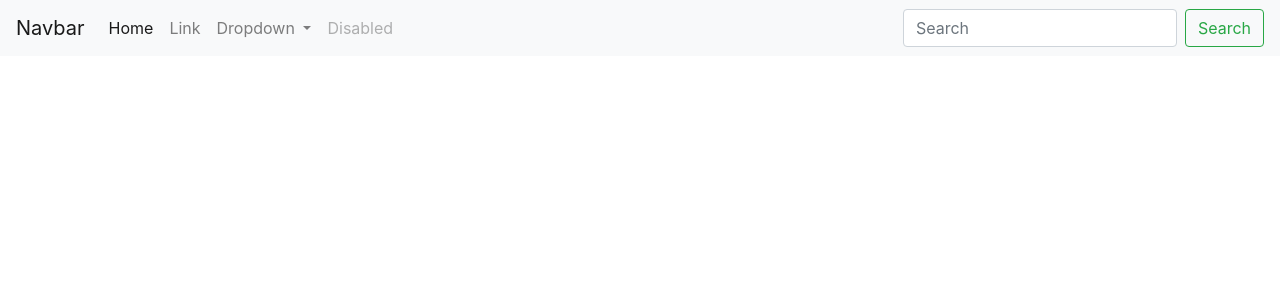
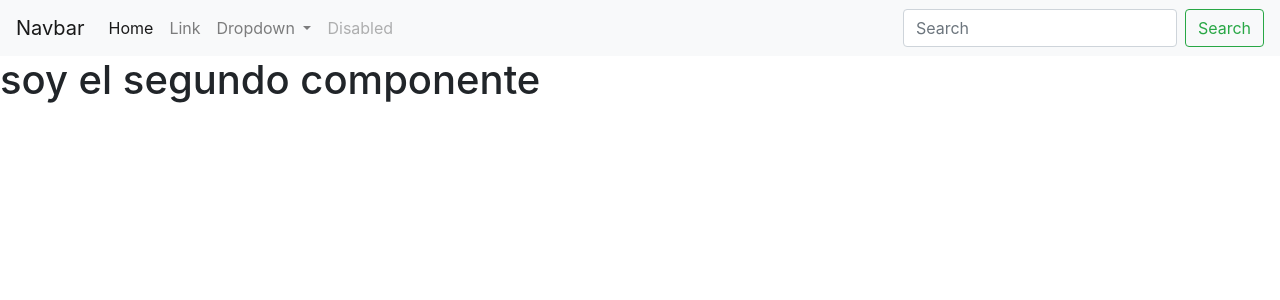
Before and after one commit to davquipe/desing, an Angular app: page / in a window 1280 px wide. Shown: the top 300 px of the page. Built offline with nearby package versions, Linux system fonts and the light colour scheme.

Commit message:
second component with Bootstrap

```diff
--- a/src/app/app.component.html
+++ b/src/app/app.component.html
@@ -1 +1,2 @@
 <app-header></app-header>
+<app-body></app-body>
--- a/src/app/app.module.ts
+++ b/src/app/app.module.ts
@@ -6,11 +6,13 @@ import { AppComponent } from './app.component';
 
 import { HeaderComponent } from './components/header.component';
 
+import { BodyComponent } from './components/body.component'
 
 @NgModule({
   declarations: [
     AppComponent,
-    HeaderComponent
+    HeaderComponent,
+    BodyComponent
   ],
   imports: [
     BrowserModule
--- /dev/null
+++ b/src/app/components/body.component.html
@@ -0,0 +1 @@
+<h1>soy el segundo componente</h1>
```
Also changed, not shown: src/app/components/body.component.ts (added, +9 -0 lines).
